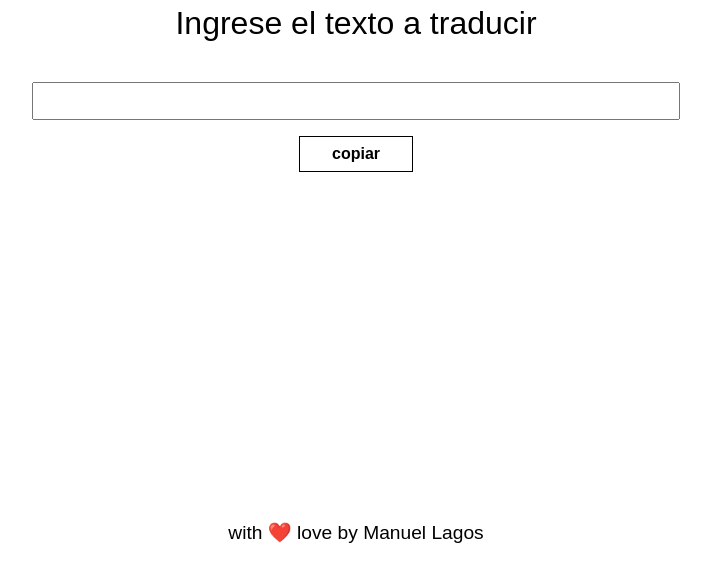
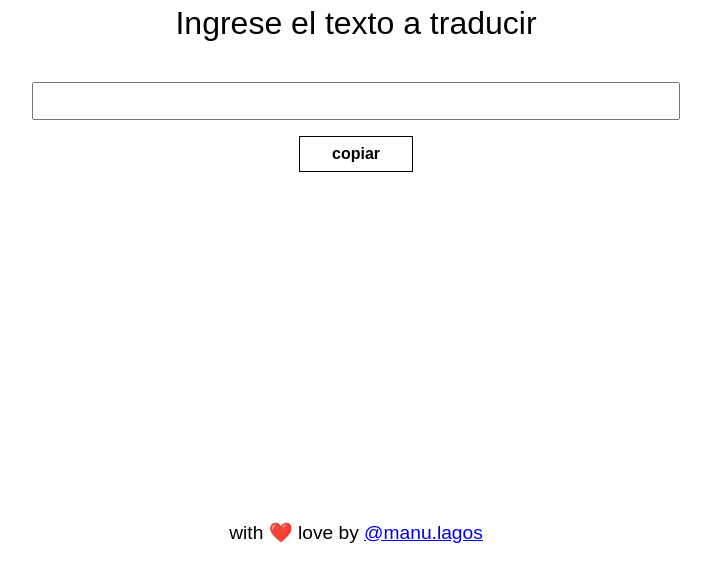
Before and after one commit to lagosmanuel/ninisidor, a website: page static/index.html in a window 1280 px wide. Shown: the part 237-800 px from the top of the page, without its empty margins (284-995 px from the left). Drawn offline with Linux system fonts and the light colour scheme.

Commit message:
Update index.html

```diff
--- a/static/index.html
+++ b/static/index.html
@@ -17,7 +17,7 @@
         <p id="result"></p>
     </div>
     <input type="text" id="hiden" style="opacity: 0;"/>
-    <p class="credits"> with ❤️ love by Manuel Lagos</p>
+    <p class="credits"> with ❤️ love by <a href="https://www.instagram.com/manu.lagos/" target="_blank" style="text-decoration: underline;">@manu.lagos</a></p>
     <script src="index.js"></script>
 </body>
 </html>
```
